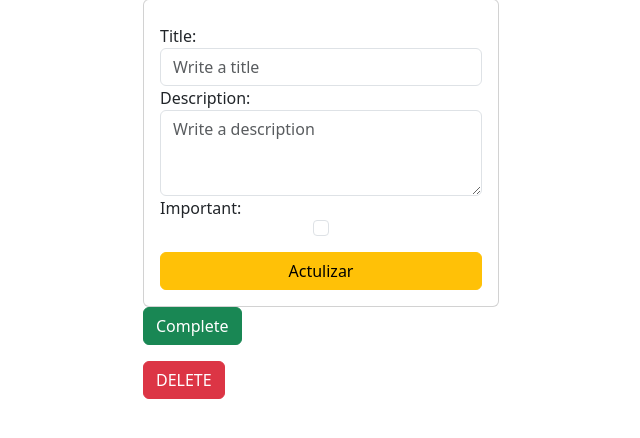
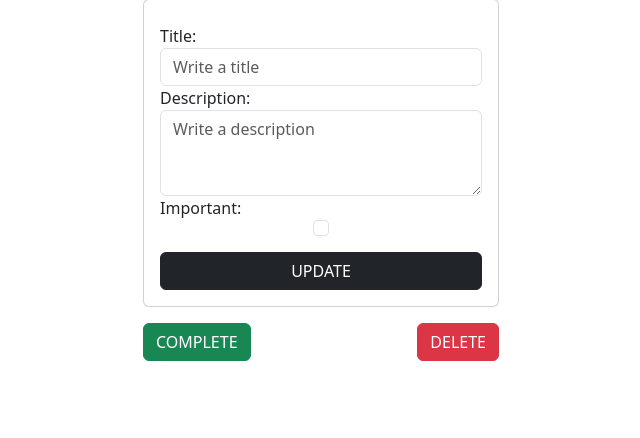
Before and after one commit to castrogarciajs/Be-the-change, a Django app: template tasks/templates/pages/id_task.html in a window 1280 px wide. Shown: the part 121-559 px from the top of the page, without its empty margins (319-959 px from the left). Run offline with Django 4.2, Linux system fonts and the light colour scheme; the template is opened without the code that fills it: values that come from a table or form of the project are taken from there, others are empty.

Commit message:
styles finally

```diff
--- a/tasks/templates/pages/id_task.html
+++ b/tasks/templates/pages/id_task.html
@@ -4,21 +4,23 @@
   <div class="row">
     <div class="col-md-4 offset-md-4">
       <h2 class="display-4 text-success mb-3">{{task.title}}</h2>
-      <form method="POST" class="card card-body">
+      <form method="POST" class="card card-body mb-3">
         <h2>{{error}}</h2>
         {% csrf_token %} {{form}}
-        <button type="submit" class="btn btn-warning mt-3">Actulizar</button>
+        <button type="submit" class="btn btn-dark mt-3">UPDATE</button>
       </form>
 
+      <div class="d-flex justify-content-between align-items-center">
         <form action="{% url 'complete' task.id %}" method="POST">
           {% csrf_token %}
-        <button class="btn btn-success">Complete</button>
+          <button class="btn btn-success">COMPLETE</button>
         </form>
 
         <form action="{% url 'delete' task.id %}" method="POST">
           {% csrf_token %}
-        <button class="btn btn-danger mt-3">DELETE</button>
+          <button class="btn btn-danger">DELETE</button>
         </form>
+      </div>
     </div>
   </div>
 </main>
```
Lines whose indentation alone changed are shown as unchanged.
